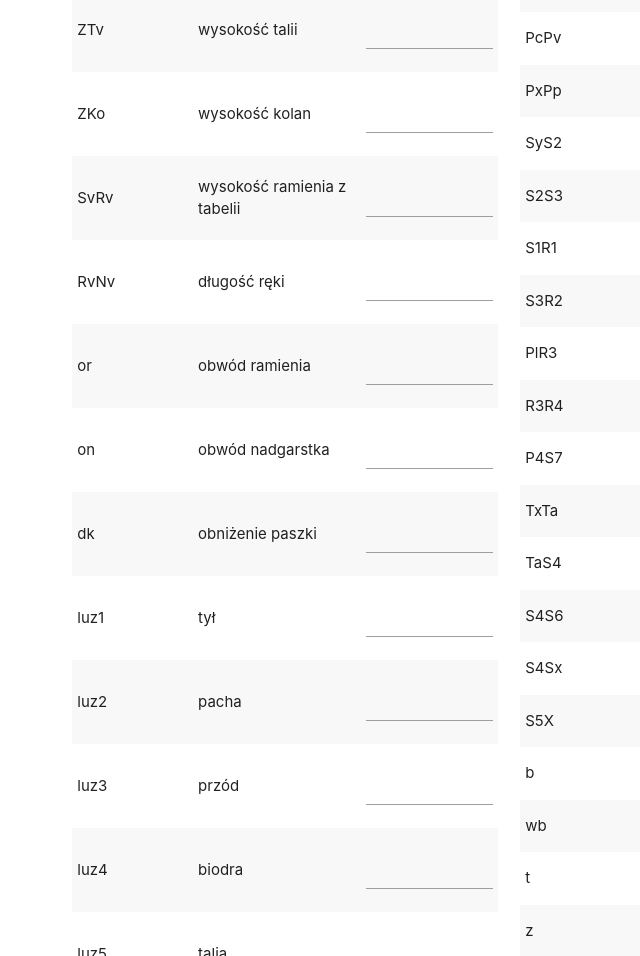
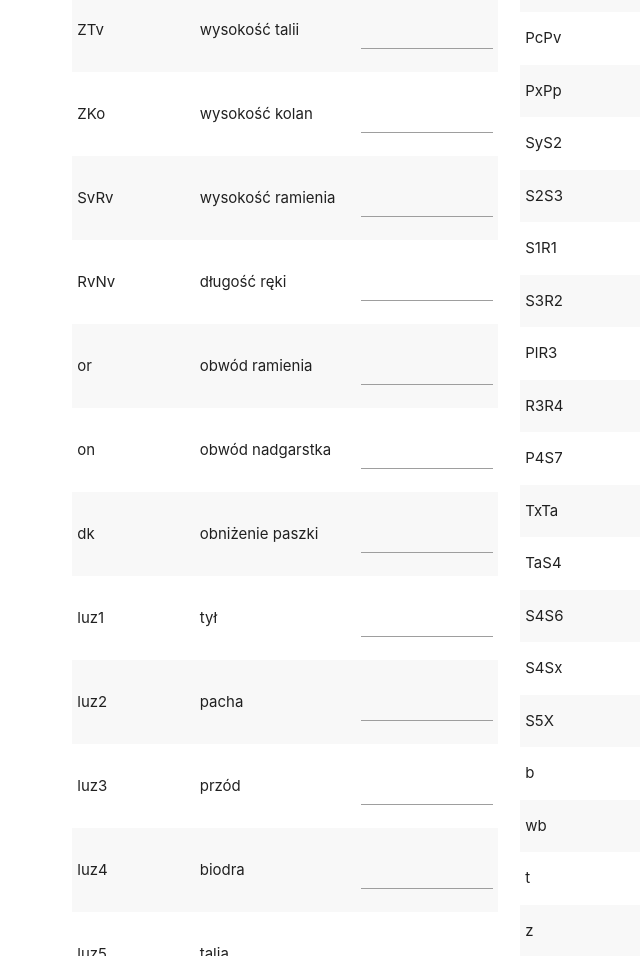
Before and after one commit to szewczykmira/dressmaking-calculator, a Gatsby site in the folder dressmaking/: page / in a window 1280 px wide. Shown: the part 823-1779 px from the top of the page, without its empty margins (131-771 px from the left). Built offline with nearby package versions, Linux system fonts and the light colour scheme; Gatsby itself is replaced by a stand-in of ours.

Commit message:
Update calculations

```diff
--- a/dressmaking/src/components/Calculator.js
+++ b/dressmaking/src/components/Calculator.js
@@ -5,7 +5,7 @@ import OutputTable from "./OutputTable"
 
 export default class Calculator extends React.Component {
   state = {
-      calculated: false,
+    calculated: false,
   }
   updateState = (name, value) => {
     this.setState({ [name]: value })
@@ -29,16 +29,16 @@ export default class Calculator extends React.Component {
       luz4,
       luz5,
     } = this.state
-    let a = opx - (8 / 7) * opp
-    let SyP = (1 / 9) * opp + 10.8 + dk
-    let PcPl = (1 / 7) * opp - 1.5 + luz2
-    let S3R2 = SvRv + luz1
-    let SyT = 0.25 * ZWo - 1
-    let SyS2 = (1 / 18) * opp + 2.1
-    let b = 0.25 * ob + 0.5 * luz4
-    let wb = 0.2 * (ob - ot) - 1.5
-    let z = 2 * (b - wb) - 0.5 * ot - luz5
-    let R3R4 = (1 / 18) * opp - (1 / 20) * a
+    let a = (opx - (8 / 7) * opp).toFixed(1)
+    let SyP = ((1 / 9) * opp + 10.8 + dk).toFixed(1)
+    let PcPl = ((1 / 7) * opp - 1.5 + luz2).toFixed(1)
+    let S3R2 = (SvRv + luz1).toFixed(1)
+    let SyT = (0.25 * ZWo - 1).toFixed(1)
+    let SyS2 = ((1 / 18) * opp + 2.1).toFixed(1)
+    let b = (0.25 * ob + 0.5 * luz4).toFixed(1)
+    let wb = (0.2 * (ob - ot) - 1.5).toFixed(1)
+    let z = (2 * (b - wb) - 0.5 * ot - luz5).toFixed(1)
+    let R3R4 = ((1 / 18) * opp - (1 / 20) * a).toFixed(1)
 
     this.setState({
       SyP: SyP,
@@ -50,9 +50,9 @@ export default class Calculator extends React.Component {
       ByB: 2,
       KyK: 2,
       a: a,
-      PyPc: (1 / 7) * opp - 5.5 + luz1,
+      PyPc: (1 / 7) * opp + 5.5 + luz1,
       PcPl: PcPl,
-      PlPx: (2 / 7) * opp - 4 + 0.5 * a,
+      PlPx: (2 / 7) * opp - 4 + 0.5 * a + luz3,
       PyPx: (4 / 7) * opp + 0.5 * a + luz1 + luz2 + luz3,
       PcPv: (2 / 3) * PcPl,
       PxPp: (1 / 9) * opp + 0.8 + (1 / 8) * a,
@@ -60,7 +60,7 @@ export default class Calculator extends React.Component {
       S2S3: 2,
       S1R1: 1.2,
       S3R2: S3R2,
-      //PlR3: PcR1 - 2 - 0.1*a,
+      PlR3: "PcR1 - ${2 - 0.1*a}",
       R3R4: R3R4,
       R4S7: S3R2 - 1,
       TxTa: 0.25 * a,
--- a/dressmaking/src/components/InputTable.js
+++ b/dressmaking/src/components/InputTable.js
@@ -64,7 +64,7 @@ export default class InputTable extends React.Component {
             passState={passState}
           />
           <InputRow
-            title="wysokość ramienia z tabelii"
+            title="wysokość ramienia"
             shortcut="SvRv"
             passState={passState}
           />
```
